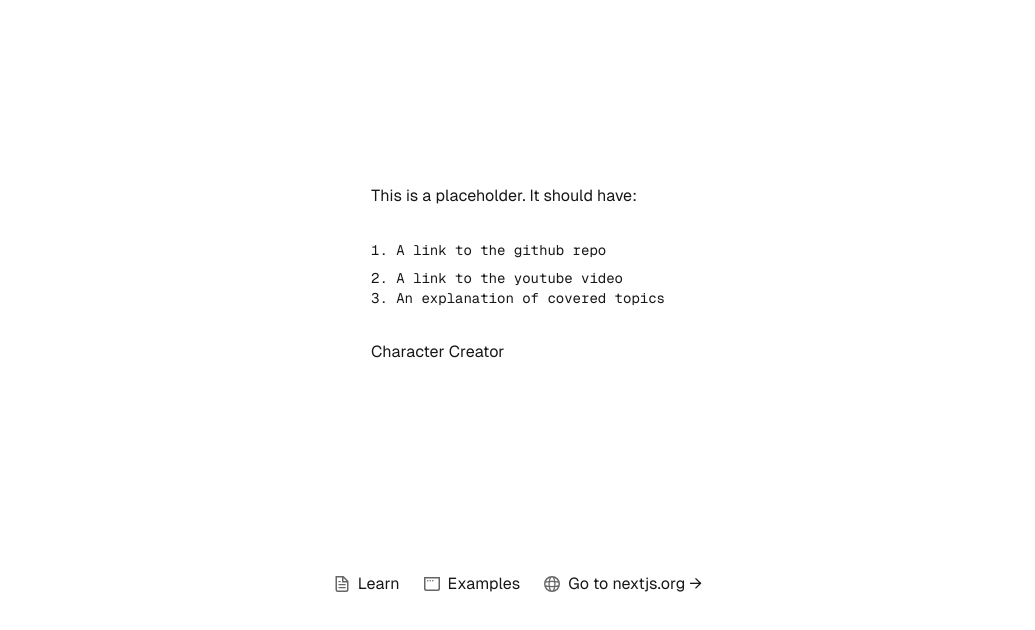
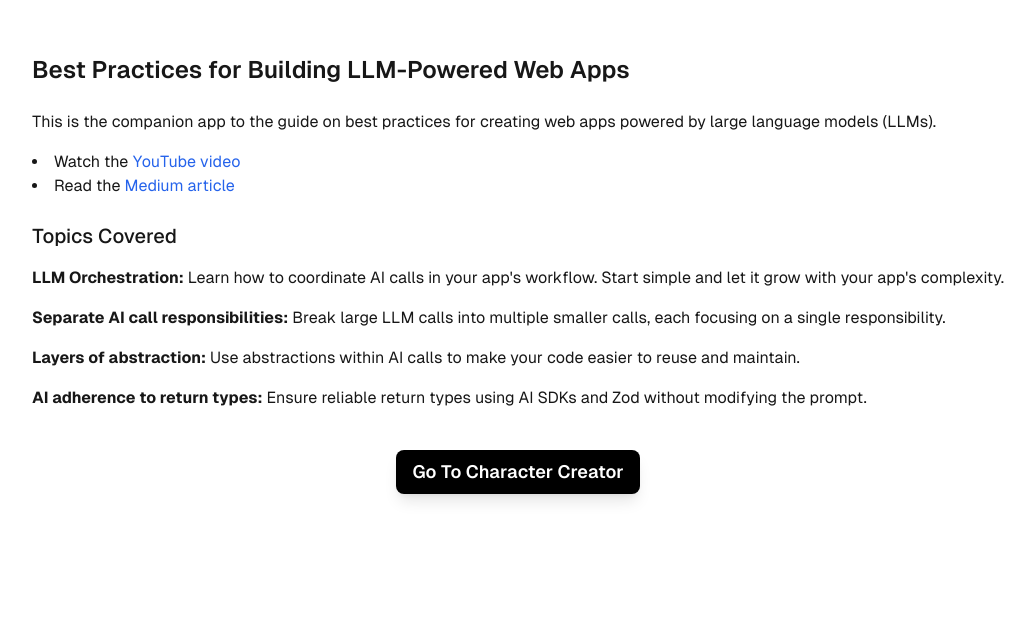
Before and after one commit to i-am-neon/llm-web-app-arch-orch-example, a Next.js app: page / in a window 1280 px wide. Shown: the part 126-756 px from the top of the page, without its empty margins (122-1157 px from the left). Built offline with nearby package versions, Linux system fonts and the light colour scheme.

Commit message:
create readme

```diff
--- a/app/page.tsx
+++ b/app/page.tsx
@@ -1,65 +1,70 @@
-import Image from "next/image";
 import Link from "next/link";
 
 export default function Home() {
   return (
-    <div className="grid grid-rows-[20px_1fr_20px] items-center justify-items-center min-h-screen p-8 pb-20 gap-16 sm:p-20 font-[family-name:var(--font-geist-sans)]">
-      <main className="flex flex-col gap-8 row-start-2 items-center sm:items-start">
-        <h1>This is a placeholder. It should have:</h1>
-        <ol className="list-inside list-decimal text-sm text-center sm:text-left font-[family-name:var(--font-geist-mono)]">
-          <li className="mb-2">A link to the github repo</li>
-          <li>A link to the youtube video</li>
-          <li>An explanation of covered topics</li>
-        </ol>
-        <Link href="/character-creator">Character Creator</Link>
-      </main>
-      <footer className="row-start-3 flex gap-6 flex-wrap items-center justify-center">
+    <div className="grid grid-rows-[20px_1fr_20px] items-center justify-items-center min-h-screen p-8 pb-20 sm:p-20 font-[family-name:var(--font-geist-sans)]">
+      <main className="flex flex-col gap-2 row-start-2 items-center sm:items-start">
+        <h1 className="text-2xl font-semibold">
+          Best Practices for Building LLM-Powered Web Apps
+        </h1>
+        <p className="mt-4">
+          This is the companion app to the guide on best practices for creating
+          web apps powered by large language models (LLMs).
+        </p>
+        <div className="mt-2">
+          <ul className="list-disc list-inside">
+            <li>
+              Watch the{" "}
               <a
-          className="flex items-center gap-2 hover:underline hover:underline-offset-4"
-          href="https://nextjs.org/learn?utm_source=create-next-app&utm_medium=appdir-template-tw&utm_campaign=create-next-app"
+                href="https://www.youtube.com/..."
+                className="text-blue-600 hover:underline"
                 target="_blank"
                 rel="noopener noreferrer"
               >
-          <Image
-            aria-hidden
-            src="/file.svg"
-            alt="File icon"
-            width={16}
-            height={16}
-          />
-          Learn
+                YouTube video
               </a>
+            </li>
+            <li>
+              Read the{" "}
               <a
-          className="flex items-center gap-2 hover:underline hover:underline-offset-4"
-          href="https://vercel.com/templates?framework=next.js&utm_source=create-next-app&utm_medium=appdir-template-tw&utm_campaign=create-next-app"
+                href="https://medium.com/..."
+                className="text-blue-600 hover:underline"
                 target="_blank"
                 rel="noopener noreferrer"
               >
-          <Image
-            aria-hidden
-            src="/window.svg"
-            alt="Window icon"
-            width={16}
-            height={16}
-          />
-          Examples
+                Medium article
               </a>
-        <a
-          className="flex items-center gap-2 hover:underline hover:underline-offset-4"
-          href="https://nextjs.org?utm_source=create-next-app&utm_medium=appdir-template-tw&utm_campaign=create-next-app"
-          target="_blank"
-          rel="noopener noreferrer"
+            </li>
+          </ul>
+        </div>
+        <h2 className="mt-4 text-xl font-medium">Topics Covered</h2>
+        <ul className="mt-2 space-y-4">
+          <li>
+            <strong>LLM Orchestration:</strong> Learn how to coordinate AI calls
+            in your app&apos;s workflow. Start simple and let it grow with your
+            app&apos;s complexity.
+          </li>
+          <li>
+            <strong>Separate AI call responsibilities:</strong> Break large LLM
+            calls into multiple smaller calls, each focusing on a single
+            responsibility.
+          </li>
+          <li>
+            <strong>Layers of abstraction:</strong> Use abstractions within AI
+            calls to make your code easier to reuse and maintain.
+          </li>
+          <li>
+            <strong>AI adherence to return types:</strong> Ensure reliable
+            return types using AI SDKs and Zod without modifying the prompt.
+          </li>
+        </ul>
+        <Link
+          href="/character-creator"
+          className="mt-8 flex items-center mx-auto px-4 py-2 text-lg font-semibold rounded-lg shadow-lg bg-black dark:bg-white text-white dark:text-black"
         >
-          <Image
-            aria-hidden
-            src="/globe.svg"
-            alt="Globe icon"
-            width={16}
-            height={16}
-          />
-          Go to nextjs.org →
-        </a>
-      </footer>
+          Go To Character Creator
+        </Link>
+      </main>
     </div>
   );
 }
```
Also changed, not shown: public/app-screenshot.png (added), 1 other file (tests, documents, lock files or other folders). Lines whose indentation alone changed are shown as unchanged.
